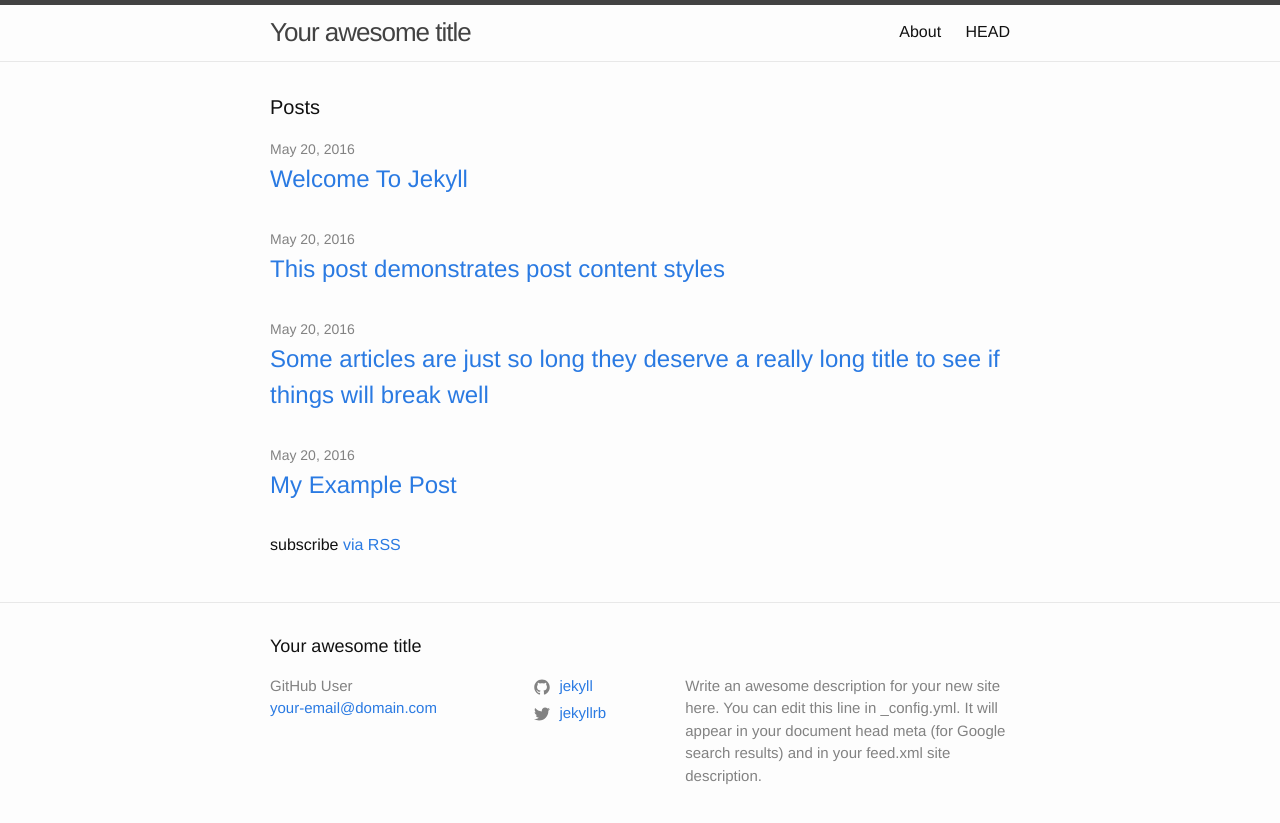
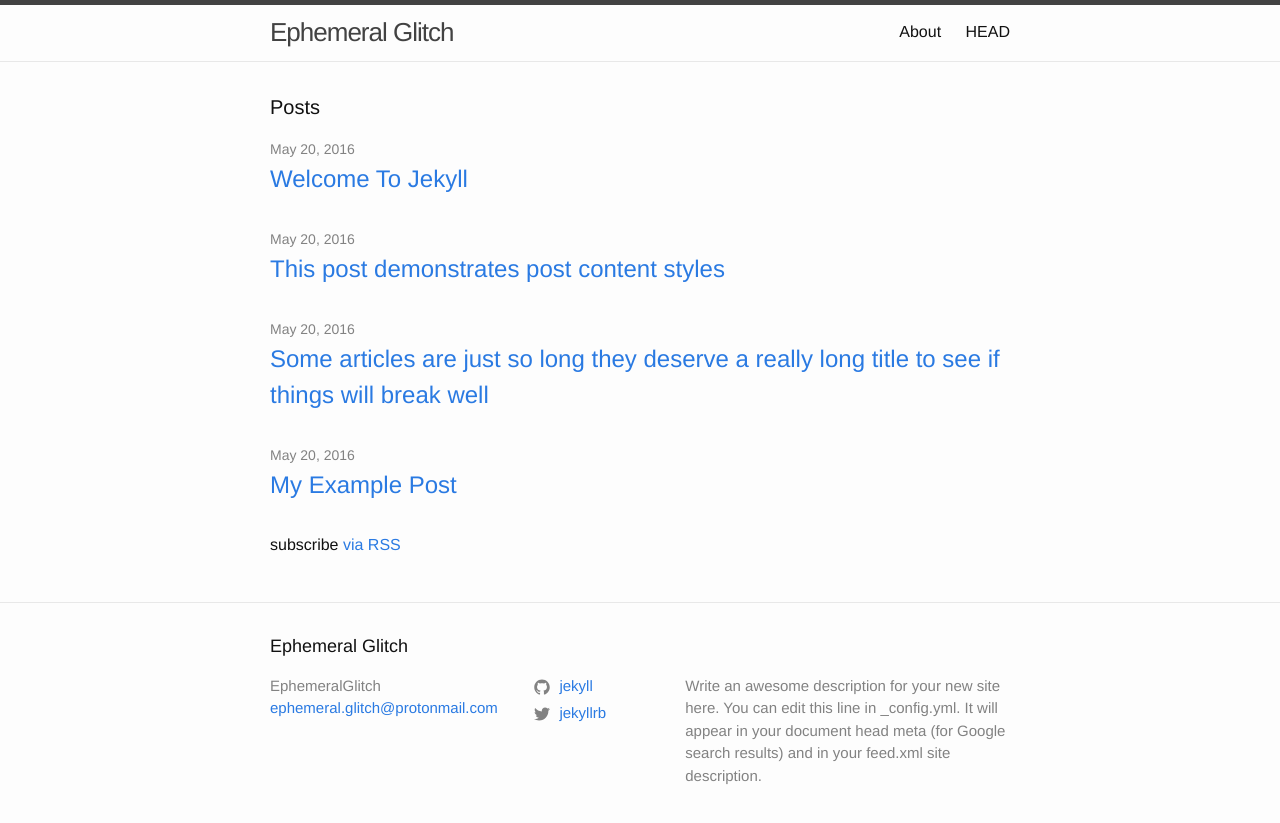
Before and after one commit to EphemeralGlitch/ephemeralglitch.github.io, a Jekyll site: the page built from index.md, in a window 1280 px wide. Shown: the top 823 px of the page. Built offline with Jekyll 4.4.1, drawn with Linux system fonts in a browser that asks for light colours.

Commit message:
Changed header info.

```diff
--- a/_config.yml
+++ b/_config.yml
@@ -1,6 +1,6 @@
-title: Your awesome title
-author: GitHub User
-email: your-email@domain.com
+title: Ephemeral Glitch
+author: EphemeralGlitch
+email: ephemeral.glitch@protonmail.com
 description: > # this means to ignore newlines until "baseurl:"
   Write an awesome description for your new site here. You can edit this
   line in _config.yml. It will appear in your document head meta (for
```
